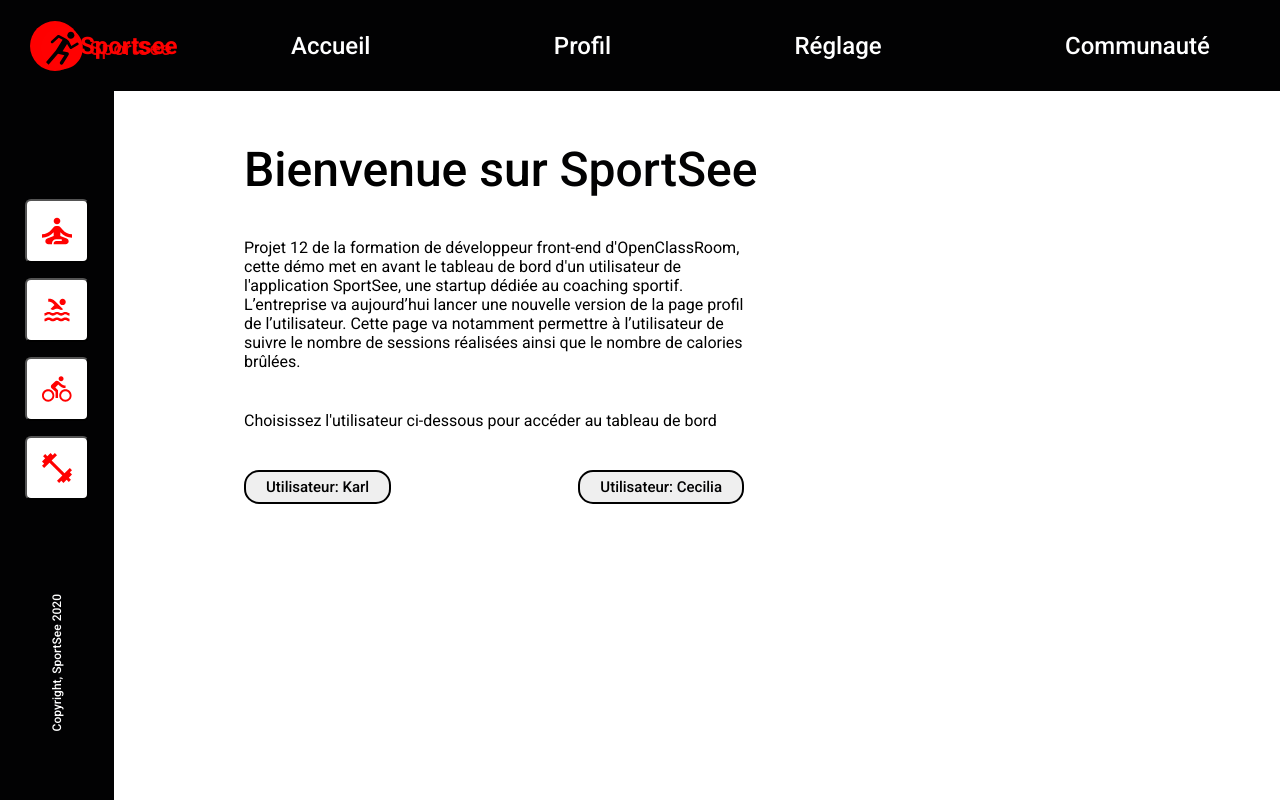
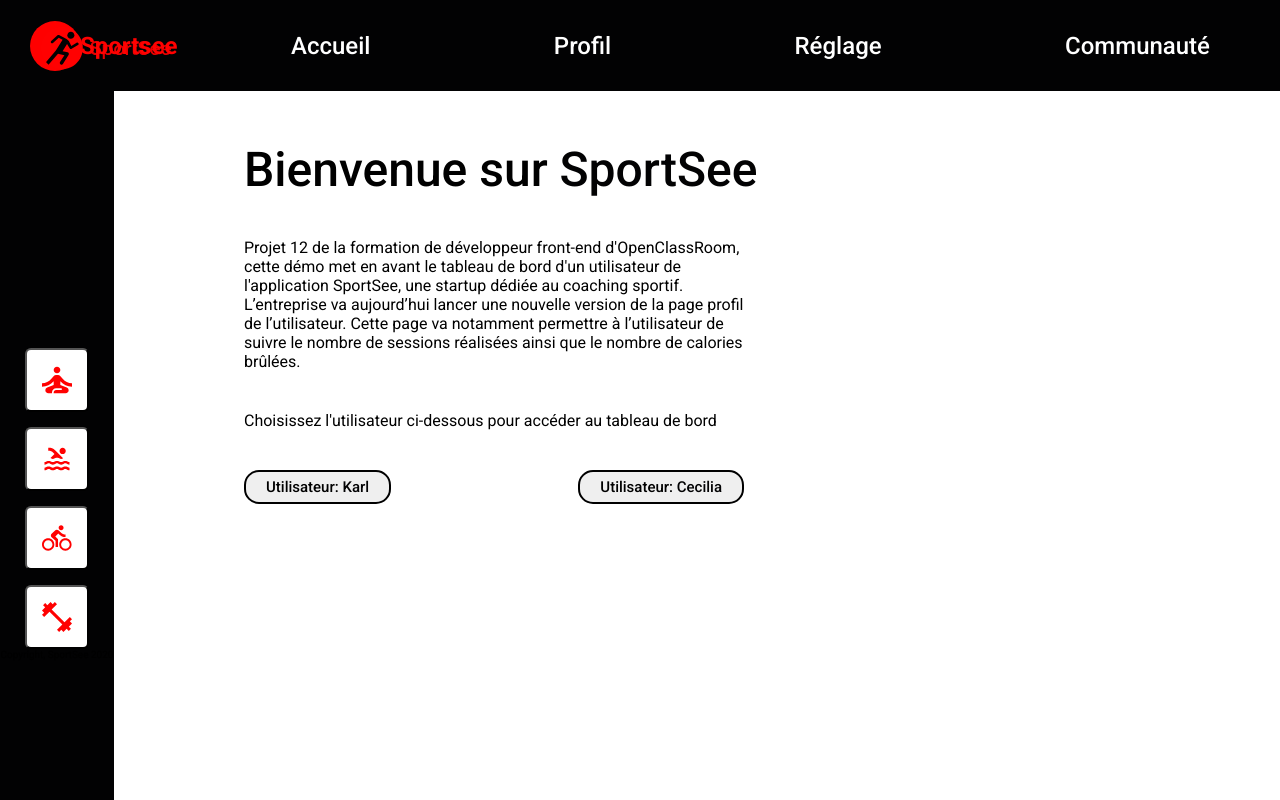
Before and after one commit to Callouu/Sportsee, a React (Vite) app: page / in a window 1280 px wide. Built offline with nearby package versions, Linux system fonts and the light colour scheme.

Commit message:
add styles to sidebar

```diff
--- a/src/components/Sidebar/index.jsx
+++ b/src/components/Sidebar/index.jsx
@@ -14,13 +14,13 @@
 function Sidebar() {
 	return (
 		<aside className="sidebar">
-			<div className="sidebar-div">
+			<div className="sidebar-button-wrapper center">
 				<SidebarIcon logo={yoga} />
 				<SidebarIcon logo={swimming} />
 				<SidebarIcon logo={biking} />
 				<SidebarIcon logo={haltere} />
 			</div>
-			<p className="sidebar-text">Copyright, SportSee 2020</p>
+			<p className="copyright">Copyright, SportSee 2020</p>
 		</aside>
 	)
 }
--- a/src/scss/components/_sidebar.scss
+++ b/src/scss/components/_sidebar.scss
@@ -1,25 +1,27 @@
 .sidebar {
-	width: 114px;
-	height: calc(100vh + 10px);
-	background-color: #020203;
-	margin-top: 91px;
+	z-index: 1;
 	position: fixed;
-	display: flex;
-	flex-direction: column;
-	justify-content: center;
-	align-items: center;
-
-	&-div {
-		margin-top: auto;
-	}
-
-	&-text {
-		color: #fff;
-		margin-top: auto;
-		margin-bottom: 170px;
-		transform: rotate(180deg);
-		writing-mode: vertical-rl;
-		font-size: 1.2rem;
-		font-weight: 500;
+	top: 0;
+	left: 0;
+	width: 7.3125rem;
+	height: 100%;
+	overflow: hidden;
+	background: #020203;
+	text-align: center;
+	&-button-wrapper {
+		margin: 0;
 	}
 }
+
+.copyright {
+	position: absolute;
+	bottom: 8rem;
+	left: -8%;
+	width: max-content;
+	margin: 0;
+	transform: rotate(-90deg);
+	color: #ffffff;
+	font-family: 'Roboto';
+	font-size: 0.75rem;
+	font-weight: 500;
+}
```
Also changed, not shown: src/scss/components/_sidebarButton.scss (+8 -11 lines).
